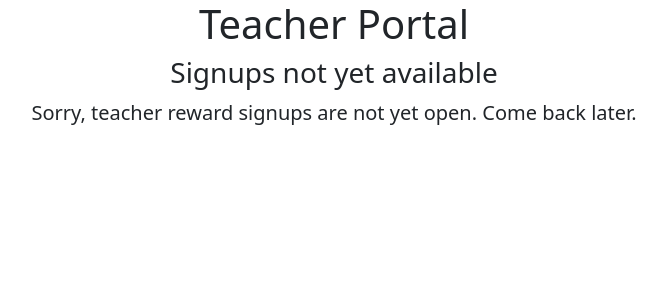
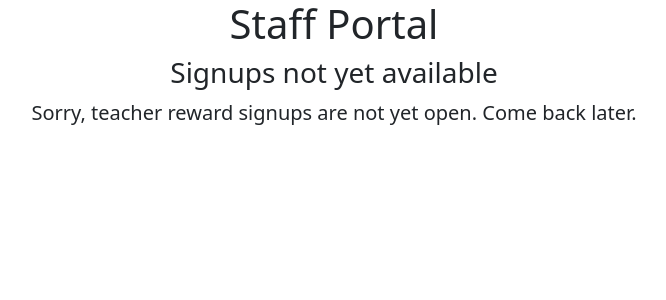
Before and after one commit to kovidcerejo/MoG, a Flask app: template templates/teachers.html in a window 1280 px wide. Shown: the top 300 px of the page, without its empty margins (306-972 px from the left). Run offline with Flask 3, Linux system fonts and the light colour scheme; the template is opened without the code that fills it, so the values that code supplies are empty; some libraries are stand-ins or nearby versions.

Commit message:
renamed teacher to staff

```diff
--- a/templates/index.html
+++ b/templates/index.html
@@ -8,6 +8,6 @@
     <h1>Meals of Gratitude Homepage</h1>
     <img src="static/images/MoG_logo.PNG" class="mb-2" style="width:300px">
     <h4>Please select your role.</h3>
-    <a href="/teachers" class="btn btn-primary btn-lg">Teachers</a>
+    <a href="/teachers" class="btn btn-primary btn-lg">Staff</a>
     <a href="/volunteers" class="btn btn-primary btn-lg">Volunteers</a>
 {% endblock %}
--- a/templates/teachers.html
+++ b/templates/teachers.html
@@ -5,7 +5,7 @@
 {% endblock %}
 
 {% block body %}
-    <h1>Teacher Portal</h1>
+    <h1>Staff Portal</h1>
     {% if dates.teacher_start and dates.teacher_start <= today %}
         {% if today <= dates.teacher_end %}
             <h3>Sign up to receive a meal or gift card.</h3>
```
